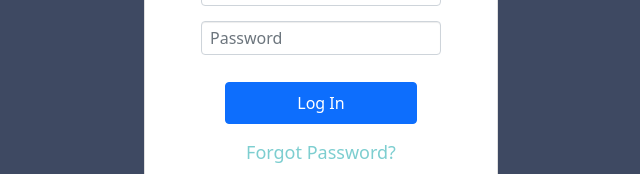
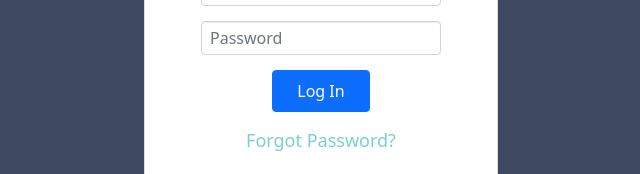
Before and after one commit to HariKrishna-28/Quizoid, a React (Create React App) app: page /login in a window 1280 px wide. Shown: the part 251-425 px from the top of the page, without its empty margins (319-959 px from the left). Built offline with nearby package versions, Linux system fonts and the light colour scheme; no server answers.

Commit message:
resolved library conflicts

```diff
--- a/src/components/Authentication/Sign_up.css
+++ b/src/components/Authentication/Sign_up.css
@@ -18,7 +18,7 @@ html {
   /* background-color: #3e4962; */
 }
 
-.containerX {
+/* .containerX {
   position: relative;
   width: auto;
   max-width: 400px;
@@ -27,7 +27,7 @@ html {
   border: 1px solid #eeeeee;
   padding: 2rem 2rem;
   box-shadow: 0 0 8px 2px #ccc;
-}
+} */
 
 .logo {
   display: block;
@@ -118,7 +118,7 @@ h1 {
   /* border: 1px solid black; */
 }
 
-.btn {
+/* .btn {
   text-align: center;
   cursor: pointer;
   text-decoration: none;
@@ -135,8 +135,8 @@ h1 {
   width: 80%;
   font-weight: 700;
   /* border-radius: 0px; */
-  /* background: #7dced0; */
-  /* box-shadow: 0 8px 15px 0 #3e4962; */
-  /* text-transform: uppercase; */
-  /* letter-spacing: 1.05px; */
-}
+/* background: #7dced0; */
+/* box-shadow: 0 8px 15px 0 #3e4962; */
+/* text-transform: uppercase; */
+/* letter-spacing: 1.05px; */
+/* } */
```
Also changed, not shown: 4 other files (tests, documents, lock files or other folders).
